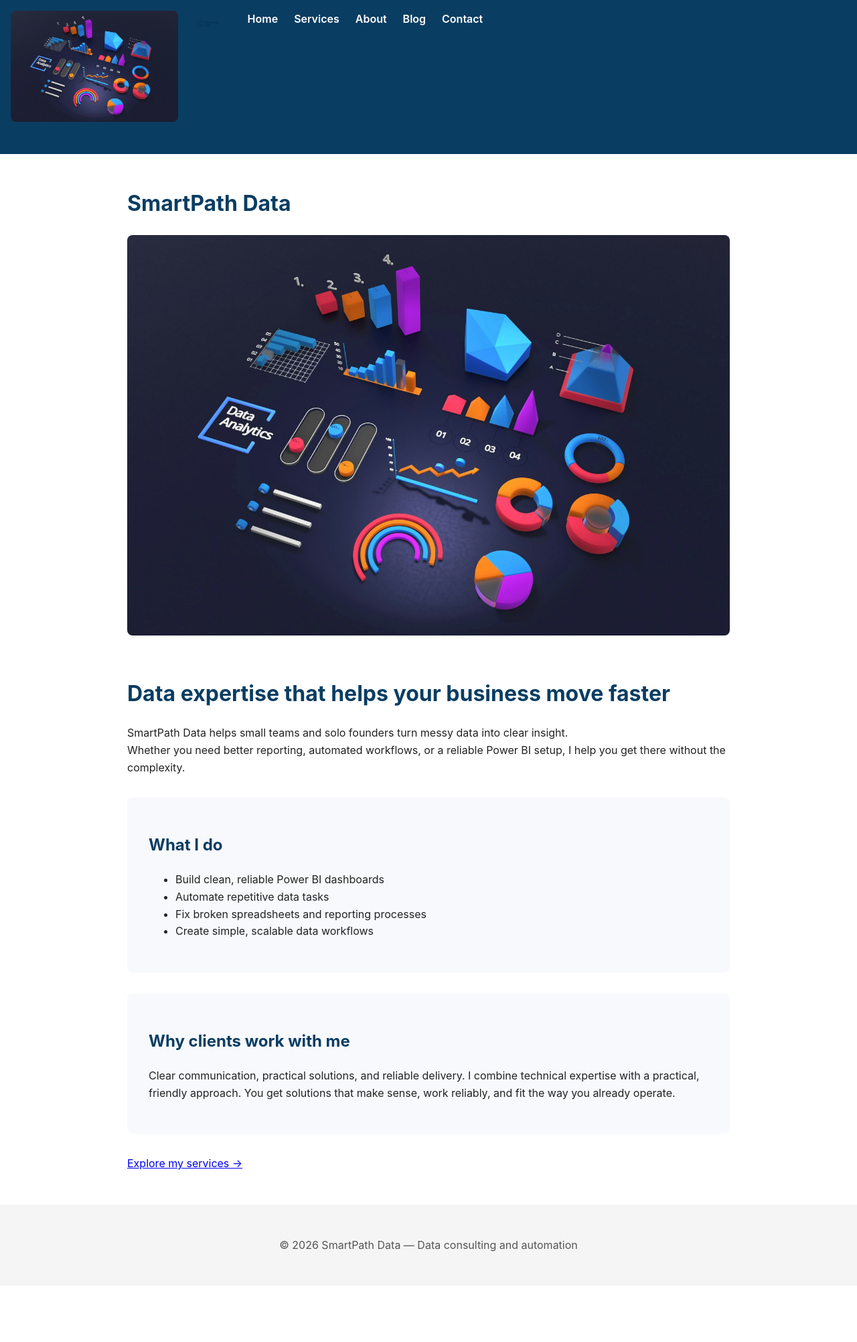
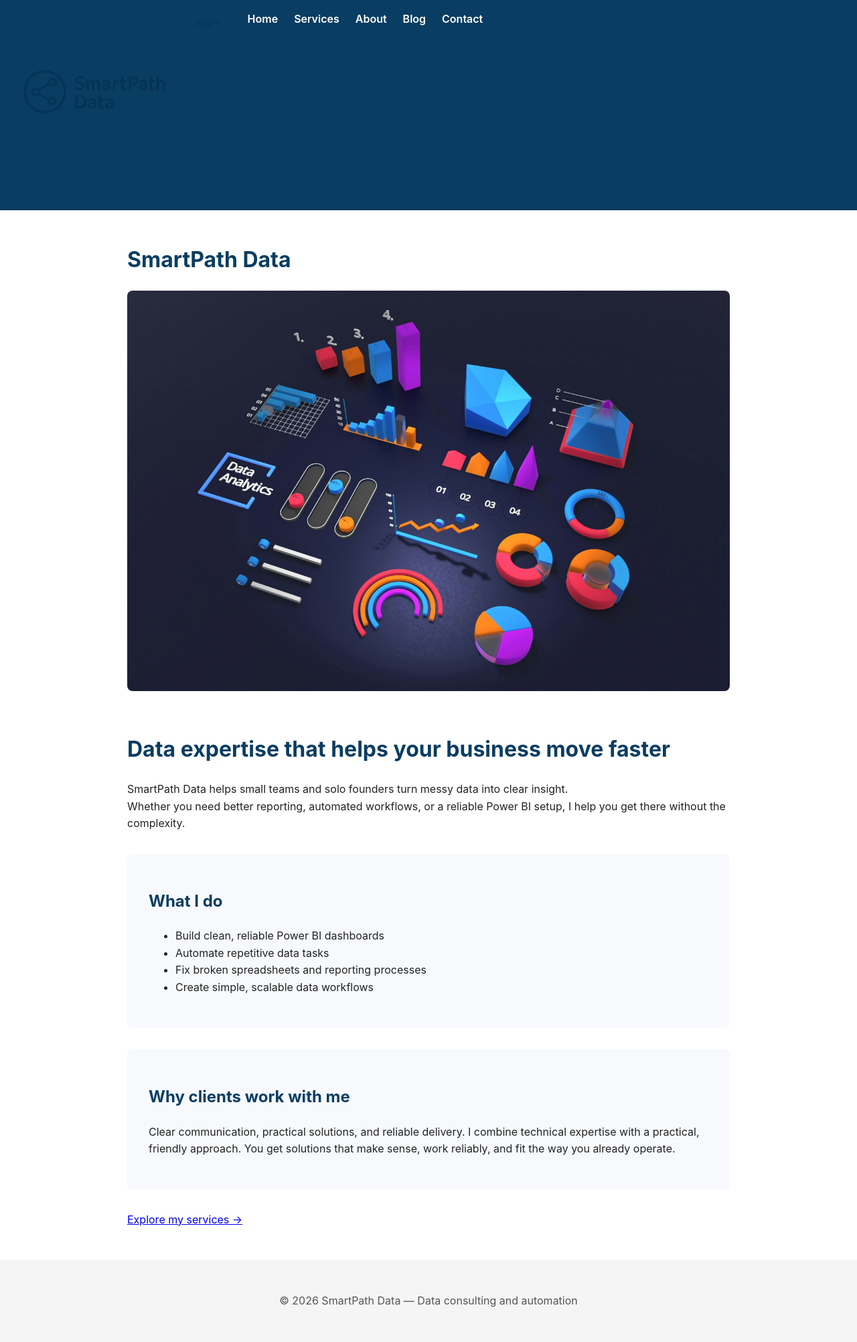
Before and after one commit to smartpathdata/smartpathdata.github.io, a Jekyll site: the page built from index.md, in a window 1280 px wide. Shown: the whole page at 67% size. Built offline with Jekyll 4.4.1, drawn with Linux system fonts in a browser that asks for light colours; before the commit the page ends 1920 px from its top, so only the background shows below that.

Commit message:
Update default.html

```diff
--- a/_layouts/default.html
+++ b/_layouts/default.html
@@ -10,7 +10,7 @@
 
 <header>
   <nav>
-  <img src="/assets/images/1unsplash.jpg" alt="SmartPath Data banner" style="width:20%; border-radius:8px; margin-bottom:2rem;">
+  <img src="/assets/images/cplogo2.png" alt="SmartPath Data" style="width:20%; border-radius:8px; margin-bottom:2rem;">
   <img src="/assets/images/cplogo2.png" alt="SmartPath Data" style="height:40px; margin-right:1rem;">
   <a href="/">Home</a>
   <a href="/services">Services</a>
```
